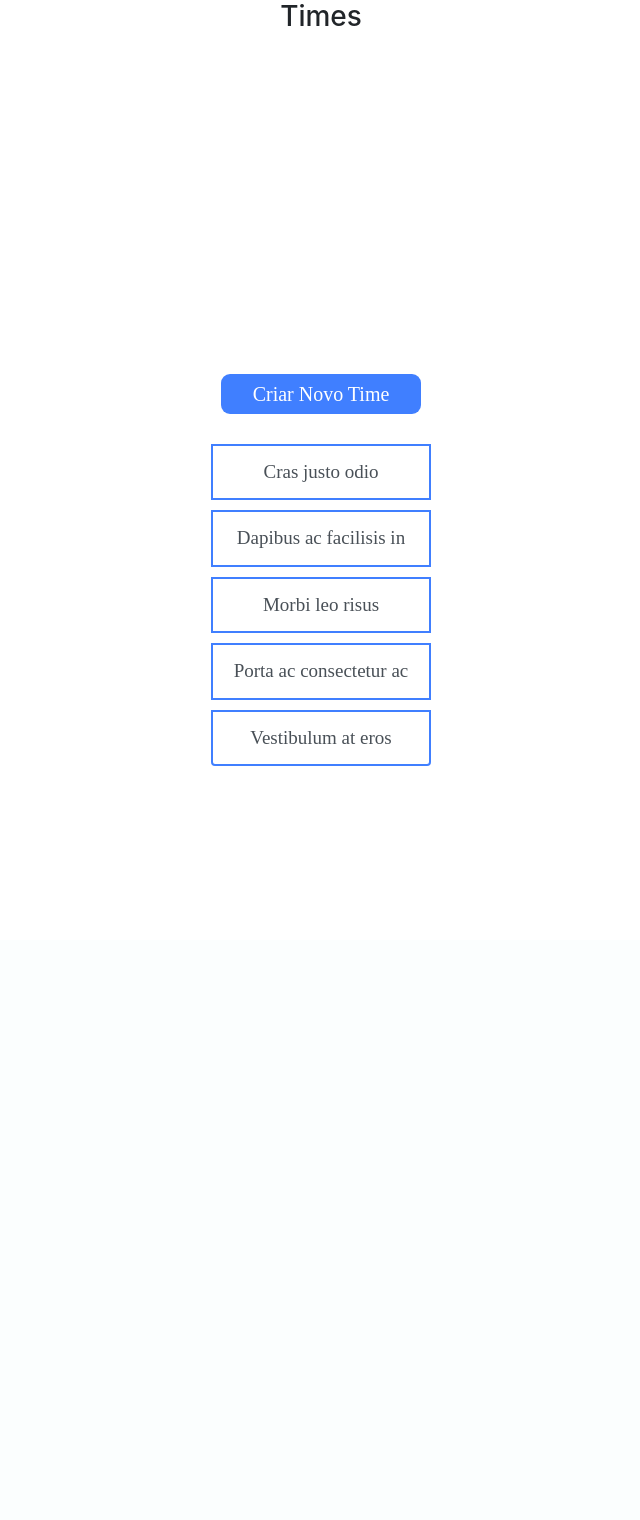
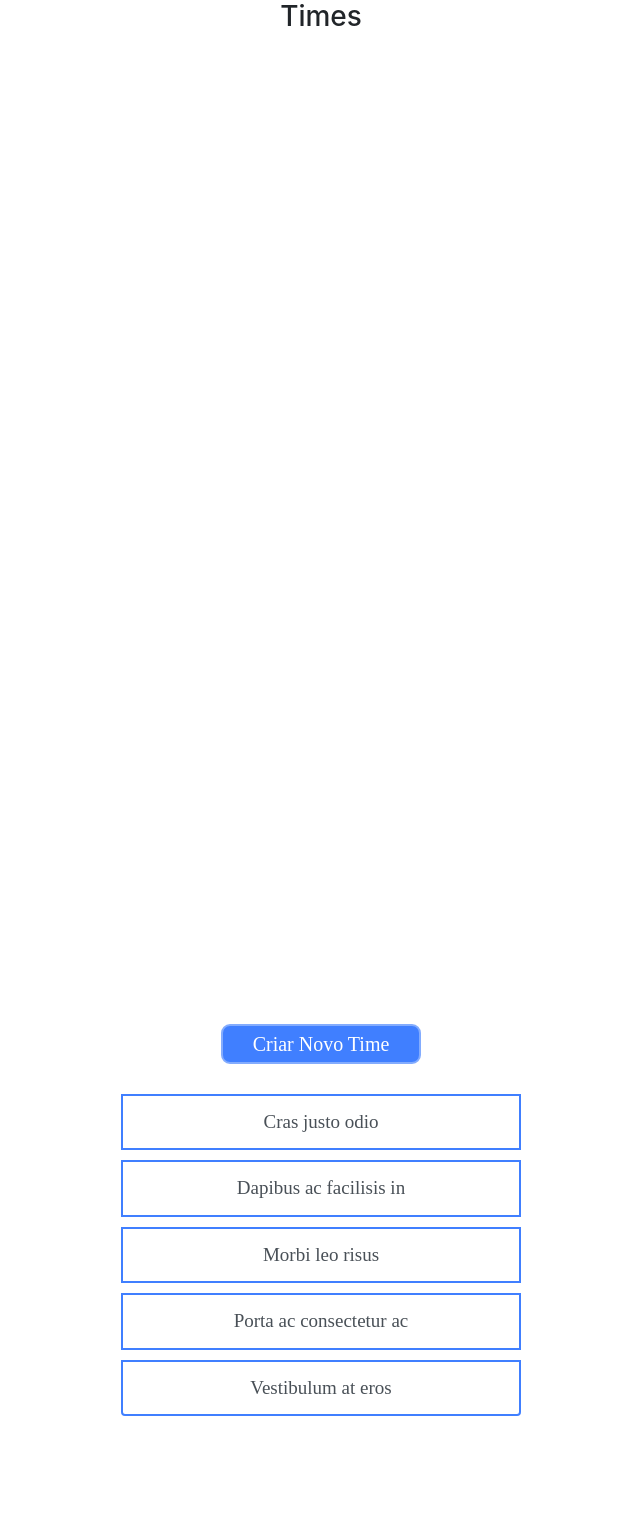
Before and after one commit to devEzequiel/tournaments, a PHP site: page /GitHub/teams in a window 1280 px wide. Shown: the part 122-1642 px from the top of the page, without its empty margins (319-959 px from the left). Before the commit the page ends 888 px from the top, so only its background shows below. Run offline with PHP 8.4, Linux system fonts and the light colour scheme.

Commit message:
Update style.css

```diff
--- a/assets/css/style.css
+++ b/assets/css/style.css
@@ -1,3 +1,6 @@
+body{
+	overflow-x: hidden;
+}
 
 .navegacao{
 	background: #407FFF;
@@ -34,7 +37,7 @@ li:hover{
 .torneio{
 	justify-content: center;
 	align-items: top;
-	margin-top: 50px;
+	margin-top: 20px;
 }
 
 .botao{
@@ -44,14 +47,14 @@ li:hover{
 
 }
 #teams{
-	margin-top: -700px;
+	margin-top:-100px;
 	width: 100vw;
 	height: 100vh;
 	justify-content: center;
 	align-items: center;
 }
 .team-link{
-	width: 220px;
+	width: 400px;
 	display: flex;
 	flex-direction: row;
 	justify-content: center;
@@ -72,13 +75,14 @@ li:hover{
 	flex-direction: row;
 	justify-content: center;
 	align-items: top;
-	margin: 40px 0;
+	margin: 40px 0 20px 0;
 }
 
 .novo-time{
-	margin-top: 60px;
+	margin-top: 200px;
 	margin-bottom: 30px;
 	background-color: #407FFF;
+	border: 2px solid #83acfe;
 	border-radius: 9px;
 	width: 200px;
 	height: 40px;
@@ -88,7 +92,6 @@ li:hover{
 	flex-direction: row;
 	justify-content: center;
 	align-items: center;
-	border: none;
 	color: white;
 	text-decoration: none;
 }
@@ -102,10 +105,45 @@ li:hover{
 	align-items: center;
 	text-decoration: none;
 }
-#inputteam{
+#input-team{
 	background-color: #407FFF;
 	color: white;
 }
-#inputteam:hover{
+#input-team:hover{
 	background-color: #83acfe;
 }
+
+#trash-img{
+	height: auto;
+}
+
+#new-jog{
+	margin-top: 30px;
+}
+
+#btn-new{
+	background-color: #407FFF;
+	border: 2px solid #83acfe;
+	width: 200px;
+	height: 40px;
+	border-radius: 9px;
+	color: white;
+}
+
+#btn-new:hover{
+	background-color: #83acfe;
+	border: 2px solid #407FFF;
+	color: white;
+}
+
+.team-name
+{
+	color: #407FFF;
+}
+#name-team{
+	margin-top: 20px;
+}
+
+#msg{
+	margin-top: 40px;
+}
```
